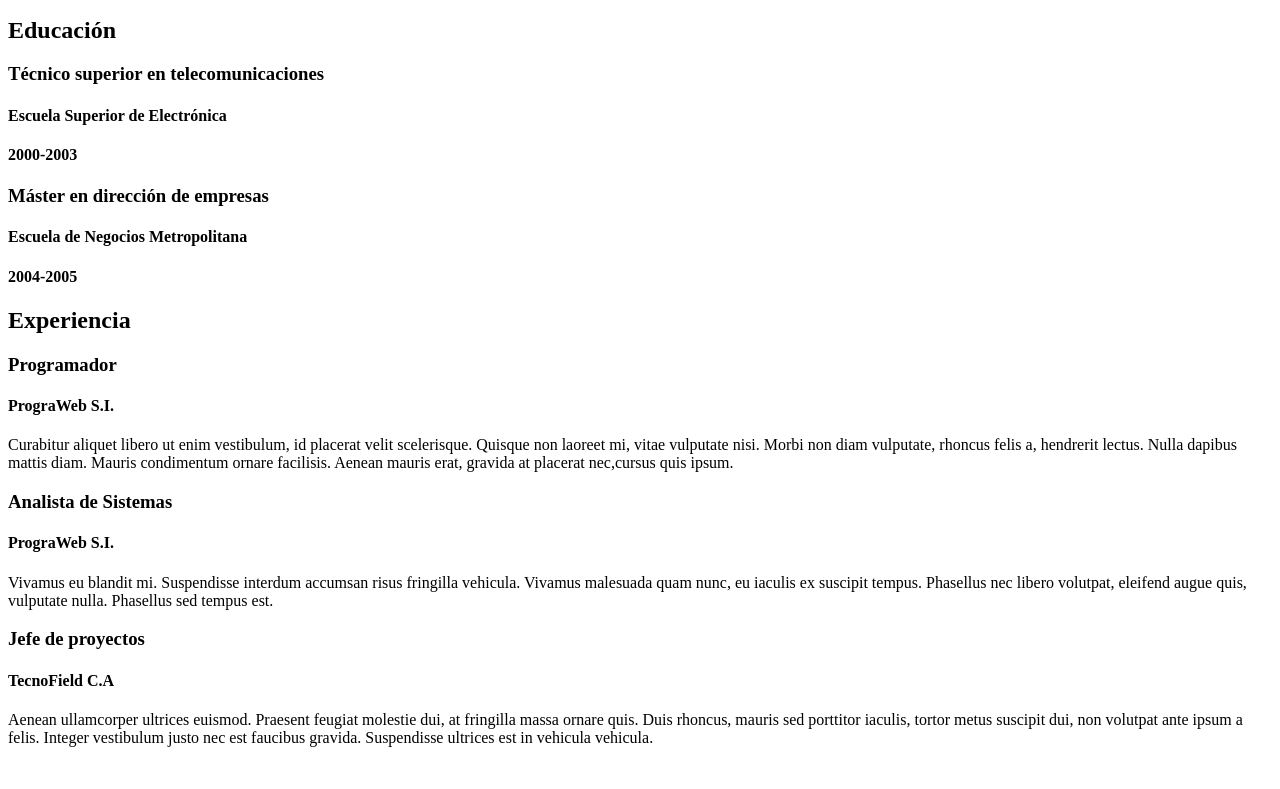
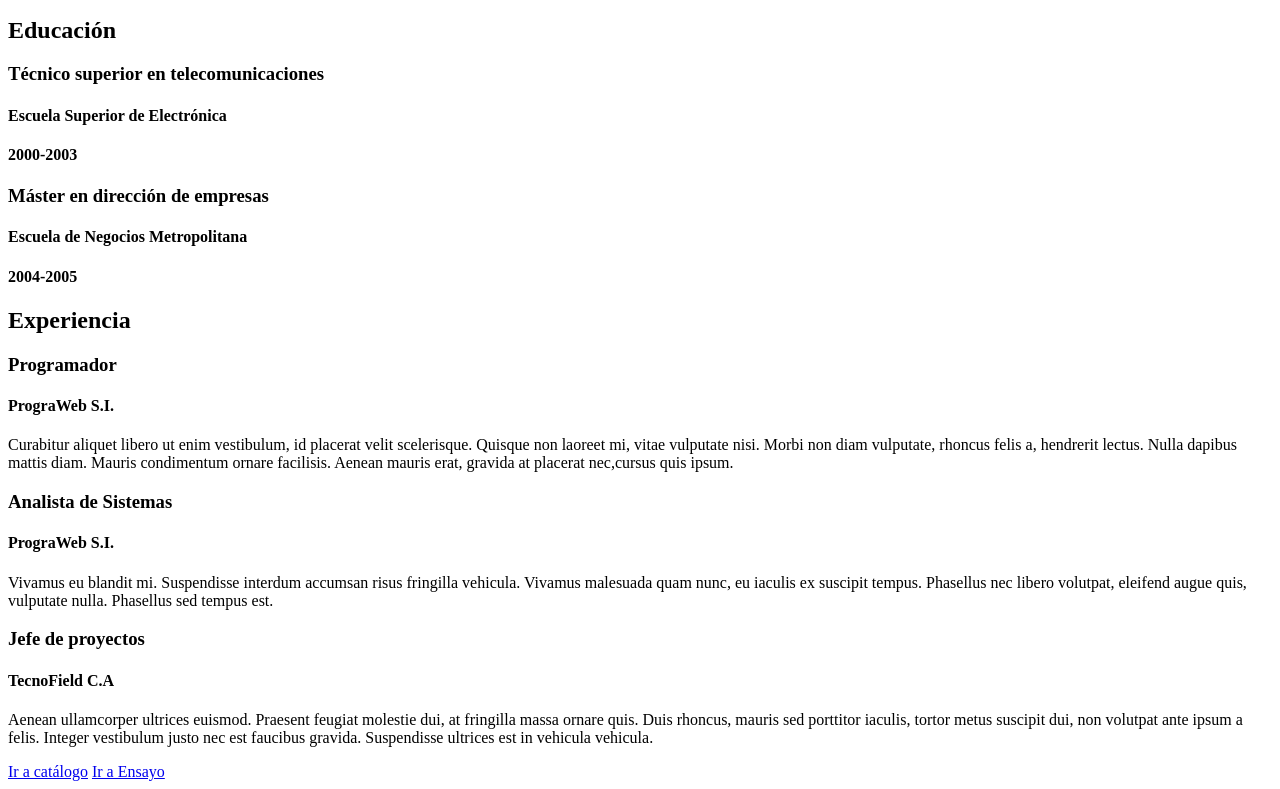
Before and after one commit to carloscel/semana02-reto2, a plain HTML site: page index.html in a window 1280 px wide. Shown: the part 357-1146 px from the top of the page. Before the commit the page ends 1120 px from the top, so only its background shows below. Drawn offline with Linux system fonts and the light colour scheme.

Commit message:
footer: enlaces creados

```diff
--- a/index.html
+++ b/index.html
@@ -91,6 +91,10 @@
 					</article>
 				</section>
 			</main>
+			<footer>
+				<a href="./catalogo.html">Ir a catálogo</a>
+				<a href="./ensayo.html">Ir a Ensayo</a>
+			</footer>
 		</div>
 	</body>
 </html>
```
Also changed, not shown: catalogo.html (+4 -0 lines), ensayo.html (+4 -0 lines).
